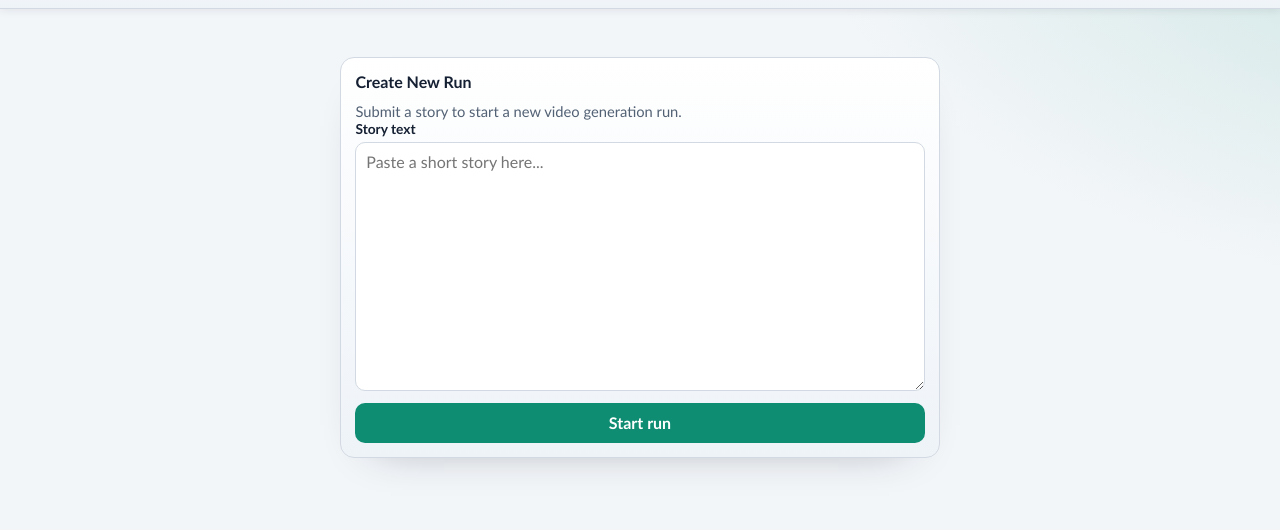
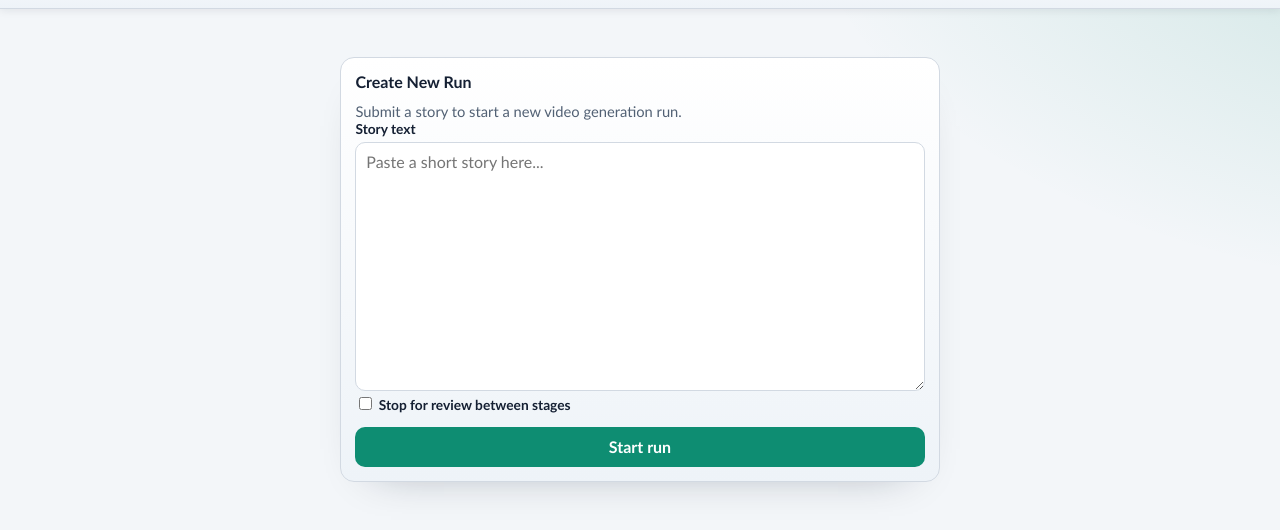
Before and after one commit to spullara/storytovideo, a website: page src/web/index.html in a window 1280 px wide. Both pictures are taken after a click on the button "New Run". Shown: the part 56-586 px from the top of the page. Drawn offline with Linux system fonts and the light colour scheme; no server answers.

Commit message:
Add review mode checkbox to create run form
Add "Stop for review between stages" checkbox that defaults to
unchecked. Previously reviewMode was hardcoded to true. Now users
opt in to review pauses by checking the box.

Agent-Id: agent-cea0f435-d4cb-408a-bdf7-2c600aa8848a

```diff
--- a/src/web/app.js
+++ b/src/web/app.js
@@ -32,6 +32,7 @@ const elements = {
   createRunForm: getElement("create-run-form"),
   storyText: getElement("story-text"),
   createRunButton: getElement("create-run-button"),
+  reviewModeCheckbox: getElement("review-mode-checkbox"),
   runSelect: getElement("run-select"),
   refreshRunsButton: getElement("refresh-runs-button"),
   runId: getElement("run-id"),
@@ -940,7 +941,7 @@ async function handleCreateRunSubmit(event) {
       body: JSON.stringify({
         storyText,
         options: {
-          reviewMode: true,
+          reviewMode: elements.reviewModeCheckbox.checked,
         },
       }),
     });
--- a/src/web/index.html
+++ b/src/web/index.html
@@ -101,6 +101,10 @@
               placeholder="Paste a short story here..."
               required
             ></textarea>
+            <label class="checkbox-label">
+              <input type="checkbox" id="review-mode-checkbox" name="reviewMode" />
+              Stop for review between stages
+            </label>
             <button id="create-run-button" type="submit">Start run</button>
           </form>
         </div>
```
